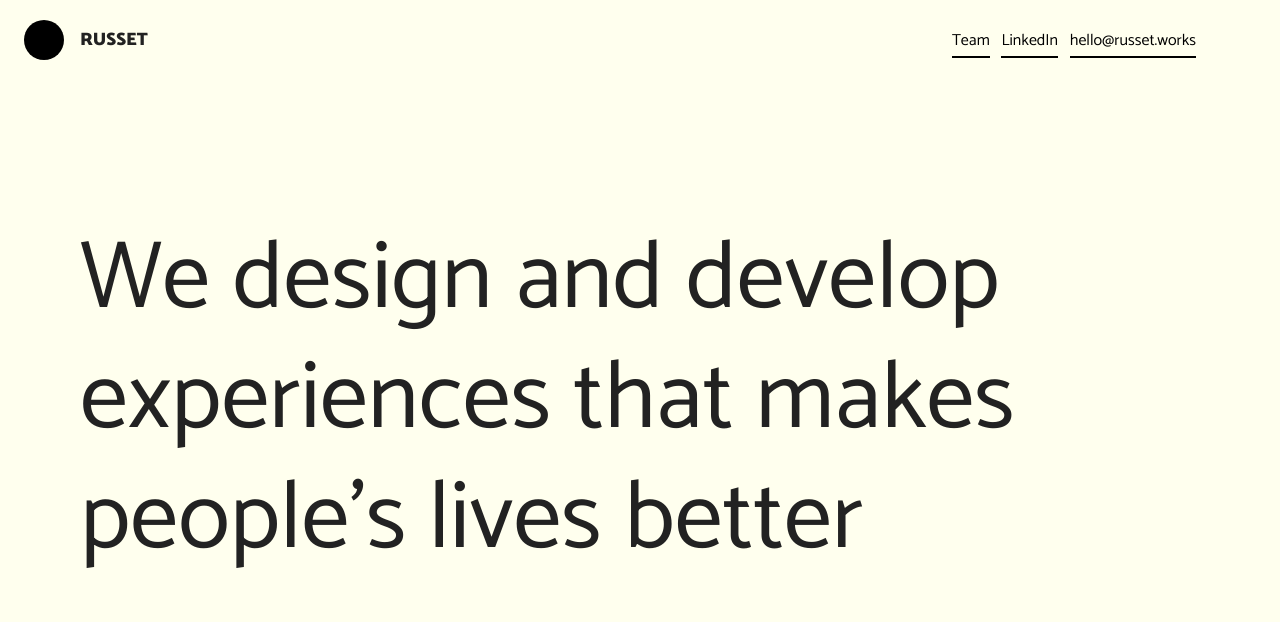
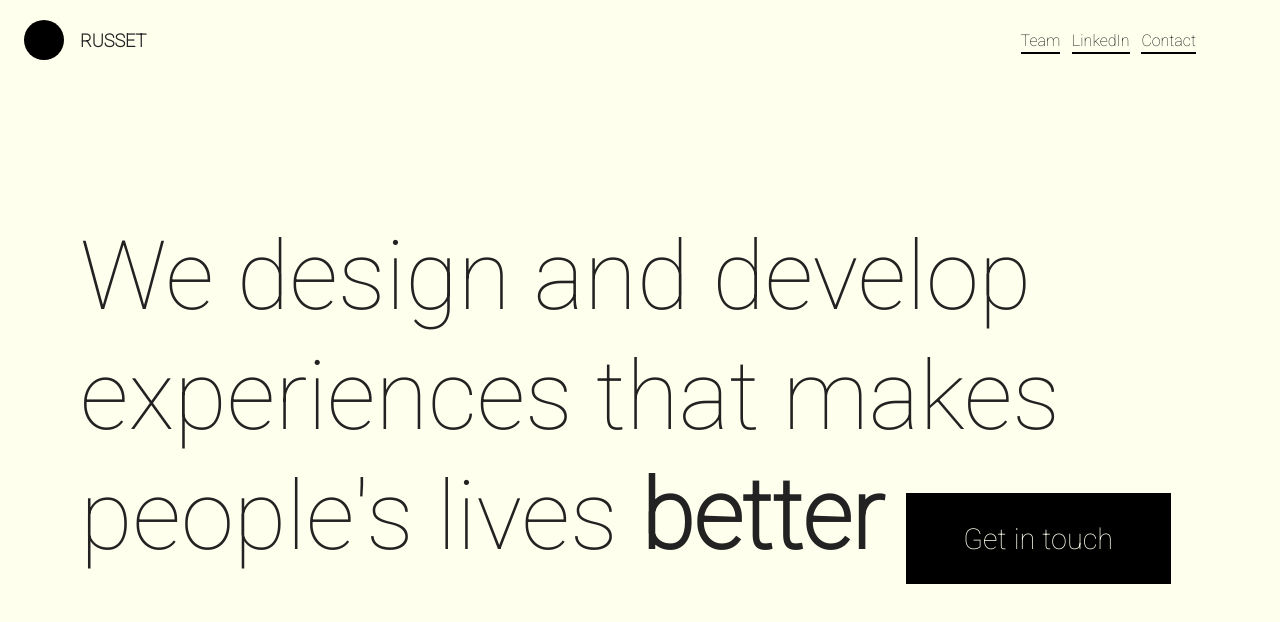
Before and after one commit to 1e9y/russet.works, a website: page index.html in a window 1280 px wide. Shown: the top 622 px of the page. Drawn offline with Linux system fonts and the light colour scheme.

Commit message:
proposed adjustments

```diff
--- a/index.html
+++ b/index.html
@@ -3,6 +3,22 @@
   <head>
     <title>Russet</title>
     <link rel="stylesheet" href="main.css" />
+    <link rel="preconnect" href="https://fonts.googleapis.com">
+<link rel="preconnect" href="https://fonts.gstatic.com" crossorigin>
+<link href="https://fonts.googleapis.com/css2?family=Roboto:wght@100&display=swap" rel="stylesheet">
+
+<style>
+  *, body {
+    font-family: 'Roboto', sans-serif;
+  }
+  #contact-button {
+    background: #000;
+    border: 0;
+    color: #ffe;
+    padding: 1em 2em;
+    font-size: .3em;
+  }
+</style>
   </head>
   <body>
     <div id="logo"></div>
@@ -11,14 +27,16 @@
         <h1 class="headerTitle">Russet</h1>
         <menu class="headerMenu">
           <a href="#team">Team</a>
-          <a href="#">LinkedIn</a>
-          <a href="#">hello@russet.works</a>
+          <a href="https://www.linkedin.com/company/russetworks/" target="_blank">LinkedIn</a>
+          <a href="#">Contact</a>
         </menu>
       </header>
       <section id="hero">
         <div class="content">
           <p>
-            We design and develop experiences that makes people's lives better
+            We design and develop experiences that makes people's lives <strong>better</strong>
+
+            <button id="contact-button">Get in touch</button>
           </p>
         </div>
       </section>
```
